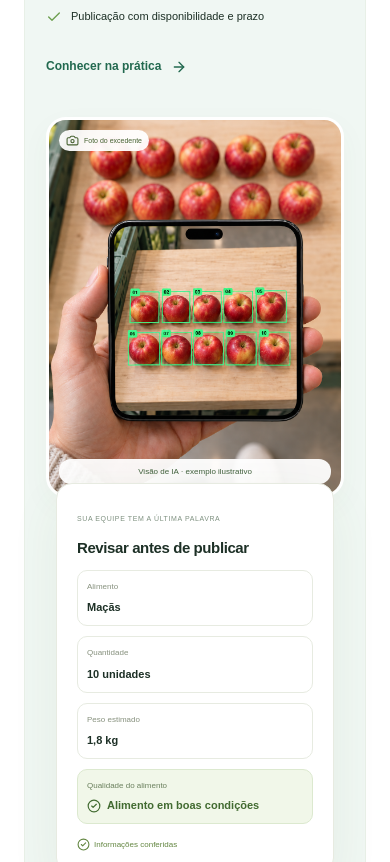
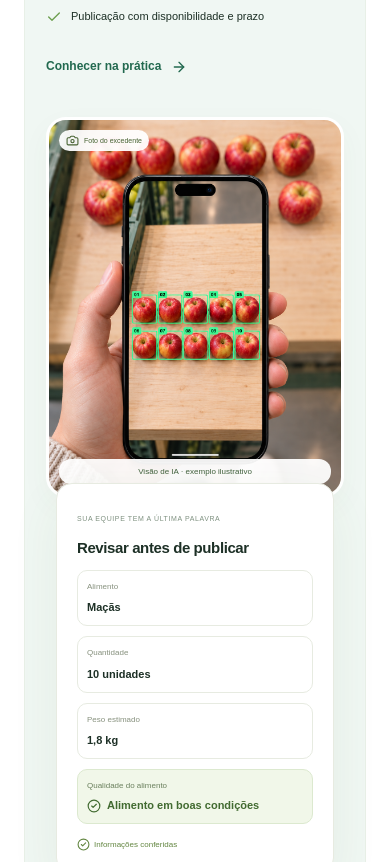
Before and after one commit to enrique-fcnr/ongsave, a Next.js app: page / in a window 390 px wide. Shown: the part 2740-3602 px from the top of the page. Built offline with nearby package versions, Linux system fonts and the light colour scheme.

Commit message:
style(landing): show iPhone 16 in portrait orientation

```diff
--- a/src/components/landing/product-preview.tsx
+++ b/src/components/landing/product-preview.tsx
@@ -122,8 +122,8 @@ export function FeaturePreview({ view }: { view: number }) {
       <div className={styles.photoPreview}>
         <div className={styles.cameraFrame}>
           <Image
-            src="/landing/apple-ai-iphone16.png"
-            alt="iPhone 16 apontado para dez maçãs, com uma demonstração de visão de IA identificando cada fruta em caixas numeradas de 01 a 10"
+            src="/landing/apple-ai-iphone16-portrait.png"
+            alt="iPhone 16 na vertical apontado para dez maçãs, com uma demonstração de visão de IA identificando cada fruta em caixas numeradas de 01 a 10"
             width={1024}
             height={1536}
             sizes="(max-width: 767px) 320px, 300px"
```
Also changed, not shown: public/landing/apple-ai-iphone16-portrait.png (added), 1 other file (tests, documents, lock files or other folders).
